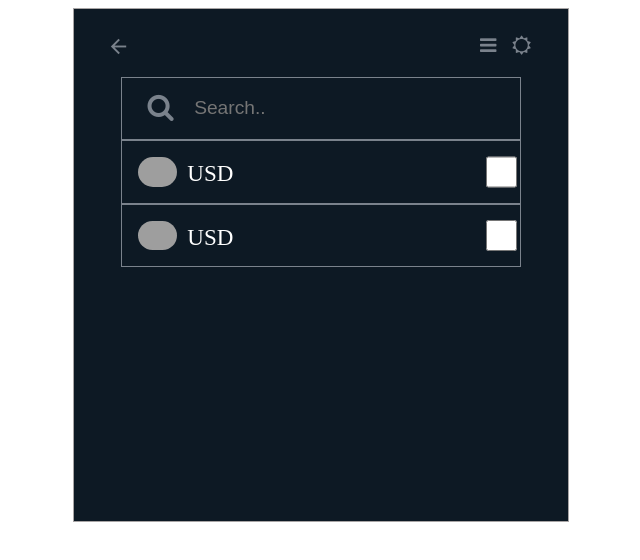
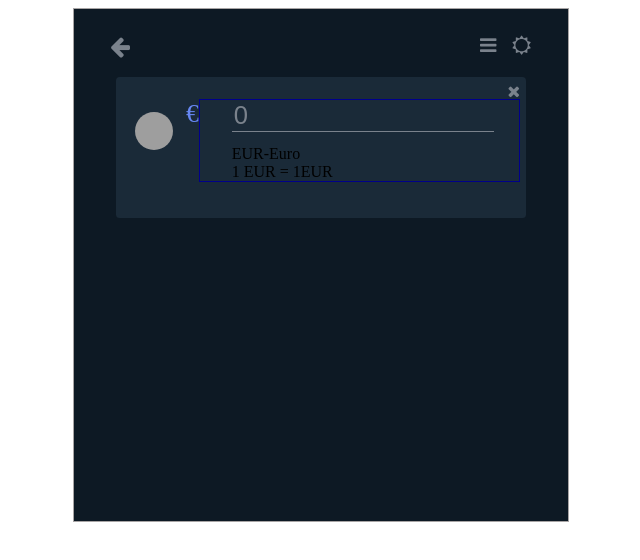
Before and after one commit to emektarkubra/currency-exchange, a plain HTML site: page index.html in a window 1280 px wide. Shown: the whole page, without its empty margins (319-959 px from the left). Drawn offline with Linux system fonts and the light colour scheme; grey boxes are pictures that could not be loaded.

Commit message:
enhanced css code

```diff
--- a/index.html
+++ b/index.html
@@ -14,7 +14,7 @@
 <body>
     <div class="container">
         <div class="navbar">
-            <i class="material-icons">arrow_back</i>
+            <i class="fa fa-arrow-left"></i>
             <!-- ! for second page -->
             <div class="tooltip"><i class="fa fa-bars"></i>
                 <span class="tooltiptext">multi-converter</span>
@@ -35,7 +35,7 @@
         <div class="currency">
             <div class="turning-into-box">
                 <div class="turning-into-img">
-                    <img id="turning-into-img" src="https://upload.wikimedia.org/wikipedia/commons/b/ba/Eu-Flag.jpg"
+                    <img class="select-currency-img" id="turning-into-img" src="https://upload.wikimedia.org/wikipedia/commons/b/ba/Eu-Flag.jpg"
                         alt="">
                 </div>
                 <select name="turning-into" id="turning-into">
@@ -50,7 +50,7 @@
 
             <div class="converted-box">
                 <div class="converted-img">
-                    <img id="converted-img" src="https://upload.wikimedia.org/wikipedia/commons/b/ba/Eu-Flag.jpg" alt="">
+                    <img class="select-currency-img" id="converted-img" src="https://upload.wikimedia.org/wikipedia/commons/b/ba/Eu-Flag.jpg" alt="">
                 </div>
                 <select name="converted" id="converted">
                     <option value="USD">USD / Dollar (&#36)</option>
@@ -77,35 +77,49 @@
 
         <!-- ! for second page -->
 
+        <!-- <div class="search-box">
+            <i class="material-icons">search</i>
+            <input type="text" id="search-input" placeholder="Search currency">
+        </div>
 
         <div class="box">
-            <i class="fa fa-search"></i>
-            <input type="text" id="search-input" placeholder="Search..">
-        </div>
-        <div class="box">
-            <div class="img">
-                <img class="currency-img" src="https://upload.wikimedia.org/wikipedia/commons/b/ba/Eu-Flag.jpg" alt="">
+            <img class="currency-img" src="https://upload.wikimedia.org/wikipedia/commons/b/ba/Eu-Flag.jpg" alt="">
+            <div class="currency-text">USD-Dollar</div>
+            <div class="check">
+                <i class="material-icons">check</i>
             </div>
-            <div class="currency-text">USD</div>
-            <input type="checkbox" name="checkbox" id="check-box">
-        </div>
-        <div class="box">
-            <div class="img">
-                <img class="currency-img" src="https://upload.wikimedia.org/wikipedia/commons/b/ba/Eu-Flag.jpg" alt="">
-            </div>
-            <div class="currency-text">USD</div>
-            <input type="checkbox" name="checkbox" id="check-box">
         </div>
 
+        <div class="box">
+            <img class="currency-img" src="https://upload.wikimedia.org/wikipedia/commons/b/ba/Eu-Flag.jpg" alt="">
+            <div class="currency-text">USD-Dollar</div>
+            <div class="check">
+                <i class="material-icons">check</i>
+            </div>
+        </div>
 
+        <div class="selected">
+            <i class="fa fa-check-circle"></i>
+        </div> -->
 
+        <!-- ! for third page -->
 
-
-
-
-
-
-
+        <div class="exchange-box">
+            <div class="close-icon">
+                <i class="fa fa-close"></i>
+            </div>
+            <div class="info">
+                <div class="info1">
+                    <img id="exchange-img" src="https://upload.wikimedia.org/wikipedia/commons/b/ba/Eu-Flag.jpg" alt="">
+                    <p class="currency-symbol">&#8364</p>
+                </div>
+                <div class="info2">
+                    <input type="number" name="" id="exchange-input" placeholder="0">
+                    <div>EUR-Euro</div>
+                    <div>1 EUR = 1EUR</div>
+                </div>
+            </div>
+        </div>
 
 
 
@@ -113,7 +127,6 @@
 
     </div>
 
-
     <script src="exchangerate.js"></script>
 </body>
 
--- a/style.css
+++ b/style.css
@@ -109,7 +109,7 @@ input[type=number]::-webkit-outer-spin-button {
     padding-left: 5vw;
     cursor: pointer;
 }
-img {
+.select-currency-img {
     width: 100%;
     height: 100%;
     border-radius: 15em;
@@ -181,7 +181,6 @@ hr {
     font-size: 2vw;
     text-align: center;
 }
-
 p {
     /* border: 1px solid green; */
     margin: 0vw;
@@ -189,83 +188,170 @@ p {
 }
 
 /*! css for return page */
-.material-icons {
+.fa-arrow-left {
     font-size: 1.8vw;
     cursor: pointer;
     margin-right: 15.2em;
 }
-.material-icons:hover {
+.fa-arrow-left:hover {
     color: white;
 }
-
-
 input[type=text] {
     width: 100%;
     background-color: #0d1924;
-    height: 4.5vw;
+    height: 3.8vw;
     font-size: 1.5vw;
-    padding-left: 1.6vw;
+    padding-left: 1vw;
     border: none;
     outline: none;
     color: white;
-
 }
-
+.search-box {
+    border: 1px solid #7a828c;
+    width: 95.5%;
+    height: 4vw;
+    display: flex;
+    flex-direction: row;
+    margin-bottom: -0.07vw;
+    padding: 0.06vw;
+}
 .box {
     border: 1px solid #7a828c;
     width: 90%;
-    height: 4.8vw;
+    height: 2.5vw;
+    display: flex;
+    flex-direction: row;
+    padding: 1vw;
+    align-items: center;
+    margin-bottom: -0.07vw;
+    cursor: pointer;
+}
+.box:hover {
+    background-color: #253d52;
+}
+.currency-img {
+    width: 2vw;
+    height: 2vw;
+    margin: 0ch;
+    border-radius: 5vw;
+
+}
+.currency-text {
+    width: 90%;
+    color: white;
+    font-size: 1.7vw;
+    margin-left: 1.3vw;
+}
+.material-icons {
+    color: #7394ff;
+    font-size: 2.3vw;
+    margin-top: 1vw;
+    margin-left: 1vw;
+}
+.selected {
+    border: none;
+    background-color: white;
+    width: 2vw;
+    height: 2vw;
+    border-radius: 20vw;
+    display: flex;
+    flex-direction: column;
+    position: absolute;
+    z-index: 1;
+    margin-top: 34vw;
+    margin-left: 31vw;
+    display: flex;
+    flex-direction: column;
+    justify-content: center;
+    align-items: center;
+}
+.fa-check-circle {
+    background-color: white;
+    font-size: 48px;
+    color: green;
+    border: 0.5vw solid green;
+    width: 2.2vw;
+    height: 2.2vw;
+    border-radius: 7vw;
+    display: flex;
+    flex-direction: column;
+    justify-content: center;
+    align-items: center;
+    cursor: pointer;
+}
+
+/* ! for third page */
+
+.exchange-box {
+    background-color: #1a2a38;
+    width: 90%;
+    height: 10vw;
+    display: flex;
+    flex-direction: column;
+    border-radius: 0.3vw;
+    padding: 0.5vw;
+}
+
+.close-icon {
+    display: flex;
+    flex-direction: column;
+    align-items: end;
+}
+
+.fa-close {
+    color: #7a828c;
+}
+
+.fa-close:hover {
+    color: white;
+    cursor: pointer;
+}
+
+#exchange-img {
+    width: 3vw;
+    height: 3vw;
+    border-radius: 5vw;
+    margin: 1vw;
+}
+
+.currency-symbol {
+    color: #6687f2;
+    font-size: 2vw;
+    margin: 0ch;
+}
+.info {
     display: flex;
     flex-direction: row;
 }
-
-.box:hover {
-    background-color: #253d52;
+.info1 {
+    /* border: 1px solid firebrick; */
+    display: flex;
+    flex-direction: row;
+    justify-content:center;
 }
 
-.fa-search {
-    color: #7a828c;
-    font-size: 2.2vw;
-    margin-top: 1.2vw;
-    margin-left: 2vw;
+.info2 {
+    border: 1px solid darkblue;
+    width: 80%;
+    display: flex;
+    flex-direction: column;
+    padding-left: 2.5vw;
 }
 
-
-.img {
-    width: 20%;
-    display: flex;
-    flex-direction: column;
-    justify-content: center;
-
+#exchange-input {
+    width: 90%;
+    border: none;
+    border-bottom: 1px solid #7a828c;
+    background-color: #1a2a38;
+    font-size: 2vw;
+    margin-bottom: 1vw;
+    outline: none;
+    color: #6687f2;
 }
 
-.currency-img {
-    margin: 1em;
-    width: 60%;
-    height: 100%;
-    border-radius: 15em;
+#exchange-input::placeholder {
+    color: #7a828c;
 }
-
-.currency-text {
-    /* border: 1px solid green; */
-    width: 90%;
-    color: white;
-    font-size: 1.8vw;
-    padding-top: 1.5vw;
-
-}
-
-input[type=checkbox] {
-    width: 3vw;
-}
-
-
-
-
-
-
-
-
 
 
 
```
